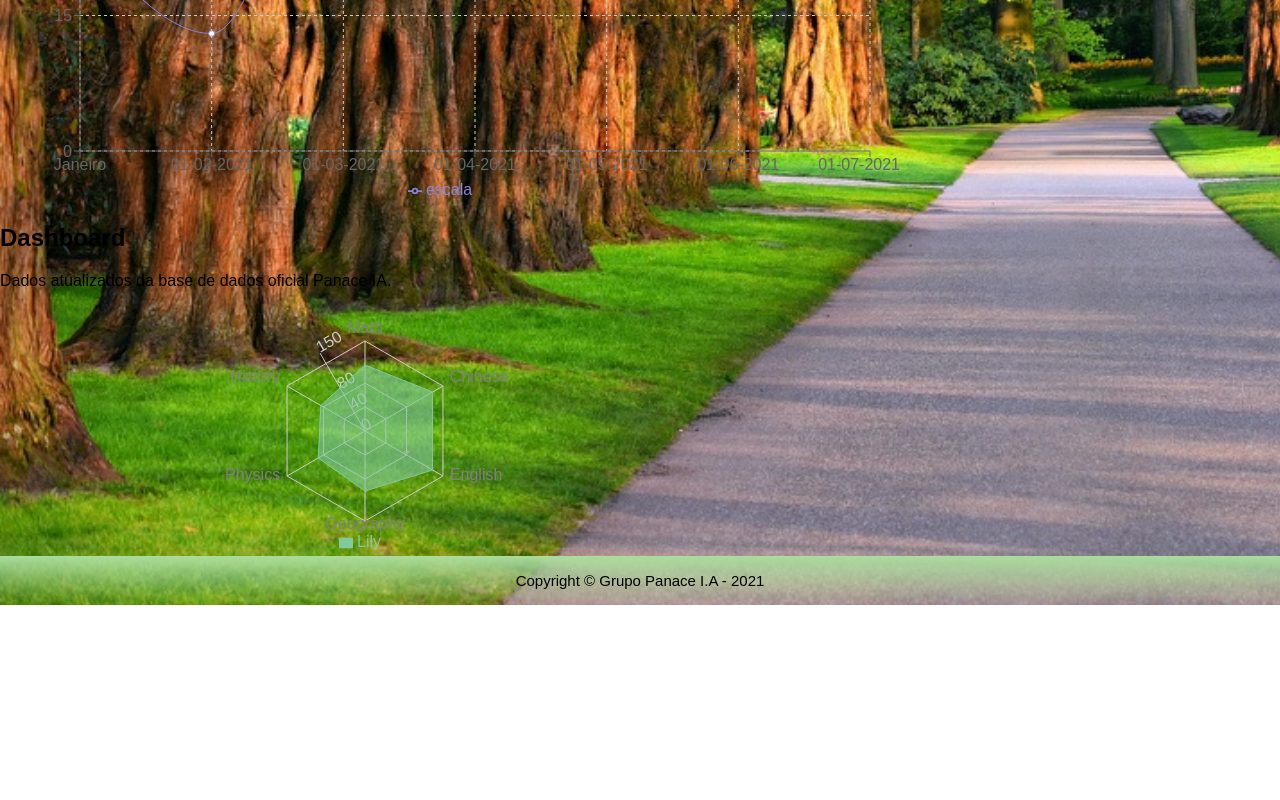
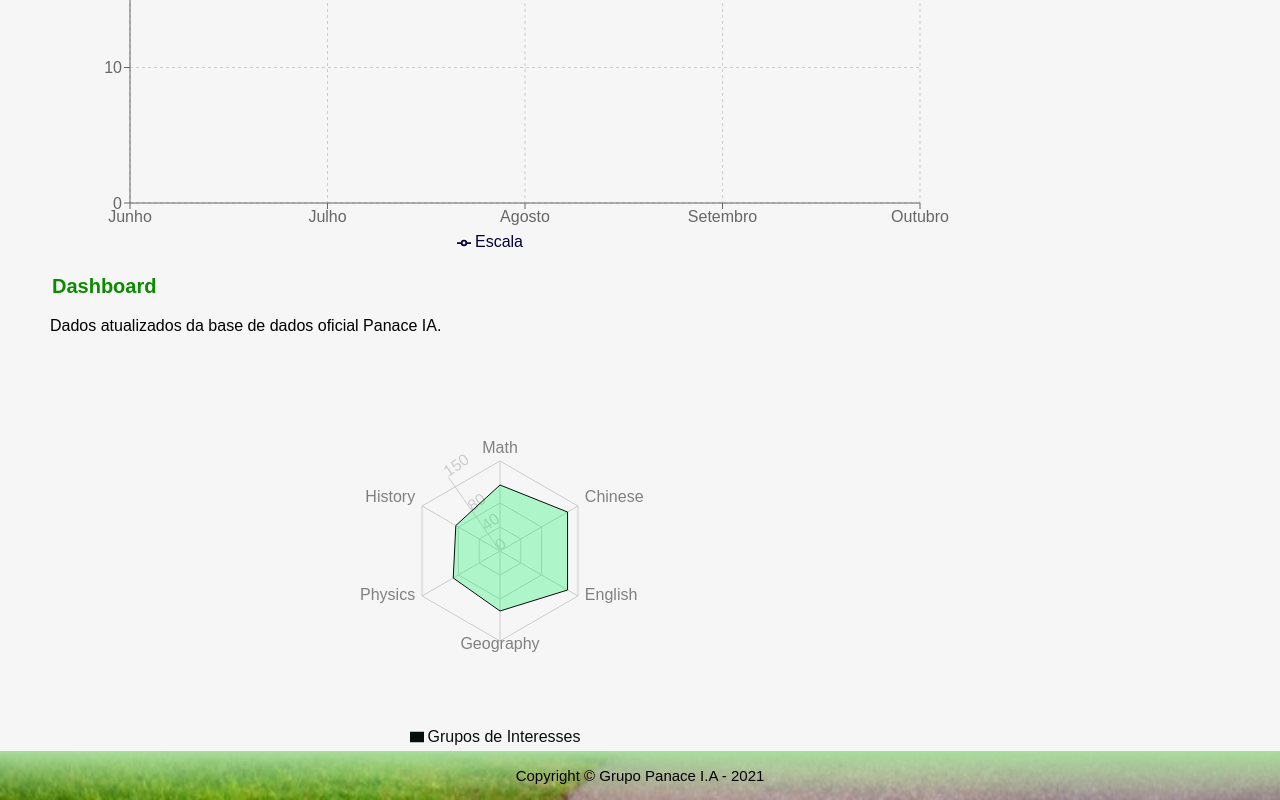
Before and after one commit to Marcos26-tech/PanaceiaReact, a React (Create React App) app: page /dashboard in a window 1280 px wide. Shown: the part 925-1725 px from the top of the page. Before the commit the page ends 1530 px from the top, so only its background shows below. Built offline with nearby package versions, Linux system fonts and the light colour scheme; no server answers.

Commit message:
ajuste de style no dashbord

```diff
--- a/src/assets/style/StyleGlobal.js
+++ b/src/assets/style/StyleGlobal.js
@@ -13,7 +13,7 @@ export const Container = styled.section`
   @media (max-width: 789px) {
     margin: 3rem 3% auto;
     padding:10px;
-    height:41rem;
+    height:100%;
     h3 {
       font-size:12px;
     }
--- a/src/assets/style/StylePagePerfil.js
+++ b/src/assets/style/StylePagePerfil.js
@@ -114,7 +114,7 @@ export const FormButton = styled.button`
 
 //style botão sair da pagina perfil
 export const Button = styled.button`
-  margin: 0 0 0 90%;
+  margin: 0 0 0 88%;
   display: inline-block;
   width: 10%;
   padding:5px 0;
@@ -135,8 +135,34 @@ export const Button = styled.button`
   }
   @media (max-width: 783px) {
     font-size: 12px;
-    text-align: center;
     margin: 0 0 0 85%;
     width: 19%;
   }
 `;
+
+export const Buttoon = styled.button`
+  display: inline-block;
+  margin: 2% 0 0 83%;
+  width:19%;
+  padding:5px;
+  text-align: center;
+  font-family: inherit;
+  font-size: 15px;
+  font-weight: 700;
+  color: rgb(255, 255, 255);
+  background-color: rgb(255, 234, 0);
+  border: 0;
+  border-radius: 35px;
+  box-shadow: 0 10px 10px rgba(0, 0, 0, 0.08);
+  cursor: pointer;
+  transition: all 0.25s cubic-bezier(0.02, 0.01, 0.47, 1);
+  &:hover {
+    box-shadow: 0 15px 15px rgba(0, 0, 0, 0.16);
+    transform: translate(0, -5px);
+  }
+  @media (max-width: 783px) {
+    font-size: 12px;
+    margin: 2% 0 0 82%;
+    width: 25%;
+  }
+`;
--- a/src/pages/dashboard/PageDashboard.jsx
+++ b/src/pages/dashboard/PageDashboard.jsx
@@ -1,137 +1,155 @@
-import { React, useState, useEffect } from 'react';
-import { Radar, RadarChart, PolarGrid, PolarRadiusAxis, PolarAngleAxis, LineChart, Line, XAxis, YAxis, CartesianGrid, Tooltip, Legend } from 'recharts'
+import { React, useState, useEffect } from "react";
+import {
+  Radar,
+  RadarChart,
+  PolarGrid,
+  PolarRadiusAxis,
+  PolarAngleAxis,
+  LineChart,
+  Line,
+  XAxis,
+  YAxis,
+  CartesianGrid,
+  Tooltip,
+  Legend,
+} from "recharts";
+import { Container } from "../../assets/style/StyleComunidadeGlobal";
 
 const data = [
-    { name: "Janeiro", escala: 24, amt: 2400 },
-    { name: "01-02-2021", escala: 13, amt: 2210 },
-    { name: "01-03-2021", escala: 38, amt: 2290 },
-    { name: "01-04-2021", escala: 39, amt: 2000 },
-    { name: "01-05-2021", escala: 48, amt: 2181 },
-    { name: "01-06-2021", escala: 38, amt: 2500 },
-    { name: "01-07-2021", escala: 43, amt: 2100 },
+  { name: "Junho", Escala: 24, amt: 2400 },
+  { name: "Julho", Escala: 20, amt: 2210 },
+  { name: "Agosto", Escala: 38, amt: 2290 },
+  { name: "Setembro", Escala: 39, amt: 2000 },
+  { name: "Outubro", Escala: 30, amt: 2181 },
+
 ];
 
 const data2 = [
   {
-        "subject": "Math",
-        "A": 120,
-        "B": 110,
-        "fullMark": 150
+    subject: "Math",
+    A: 120,
+    B: 110,
+    fullMark: 150,
   },
   {
-        "subject": "Chinese",
-        "A": 98,
-        "B": 130,
-        "fullMark": 150
+    subject: "Chinese",
+    A: 98,
+    B: 130,
+    fullMark: 150,
   },
   {
-        "subject": "English",
-        "A": 86,
-        "B": 130,
-        "fullMark": 150
+    subject: "English",
+    A: 86,
+    B: 130,
+    fullMark: 150,
   },
   {
-        "subject": "Geography",
-        "A": 99,
-        "B": 100,
-        "fullMark": 150
+    subject: "Geography",
+    A: 99,
+    B: 100,
+    fullMark: 150,
   },
   {
-        "subject": "Physics",
-        "A": 85,
-        "B": 90,
-        "fullMark": 150
+    subject: "Physics",
+    A: 85,
+    B: 90,
+    fullMark: 150,
   },
   {
-        "subject": "History",
-        "A": 65,
-        "B": 85,
-        "fullMark": 150
-    }
-]
-
-
+    subject: "History",
+    A: 65,
+    B: 85,
+    fullMark: 150,
+  },
+];
 
 const Dashboard = () => {
-
   // MÉTODO GET
-    const [usuarios, setUsuarios] = useState([])
+  const [usuarios, setUsuarios] = useState([]);
 
   // Effect para trazer todo conteúdo do objeto
   useEffect(() => {
-        fetch("/rest/user").then((resp) => {
-            return resp.json()
-        }).then((resp) => {
-            setUsuarios(resp)
-            console.log(resp)
-        }).catch(error => {
-            console.log(error)
+    fetch("/rest/user")
+      .then((resp) => {
+        return resp.json();
       })
-    }, [])
-
+      .then((resp) => {
+        setUsuarios(resp);
+        console.log(resp);
+      })
+      .catch((error) => {
+        console.log(error);
+      });
+  }, []);
 
   // MÉTODO GET
-    const [comunidades, setComunidades] = useState([])
+  const [comunidades, setComunidades] = useState([]);
 
   // Effect para trazer todo conteúdo do objeto
   useEffect(() => {
-        fetch("/rest/community").then((resp) => {
-            return resp.json()
-        }).then((resp) => {
-            setComunidades(resp)
-            console.log(resp)
-        }).catch(error => {
-            console.log(error)
+    fetch("/rest/community")
+      .then((resp) => {
+        return resp.json();
       })
-    }, [])
-
+      .then((resp) => {
+        setComunidades(resp);
+        console.log(resp);
+      })
+      .catch((error) => {
+        console.log(error);
+      });
+  }, []);
 
   // MÉTODO GET
-    const [depoimentos, setDepoimentos] = useState([])
+  const [depoimentos, setDepoimentos] = useState([]);
 
   // Effect para trazer todo conteúdo do objeto
   useEffect(() => {
-        fetch("/rest/brief").then((resp) => {
-            return resp.json()
-        }).then((resp) => {
-            setDepoimentos(resp)
-            console.log(resp)
-        }).catch(error => {
-            console.log(error)
+    fetch("/rest/brief")
+      .then((resp) => {
+        return resp.json();
       })
-    }, [])
-
+      .then((resp) => {
+        setDepoimentos(resp);
+        console.log(resp);
+      })
+      .catch((error) => {
+        console.log(error);
+      });
+  }, []);
 
   // MÉTODO GET
-    const [questionarios, setQuestionarios] = useState([])
+  const [questionarios, setQuestionarios] = useState([]);
 
   // Effect para trazer todo conteúdo do objeto
   useEffect(() => {
-        fetch("/rest/survey").then((resp) => {
-            return resp.json()
-        }).then((resp) => {
-            setQuestionarios(resp)
-            console.log(resp)
-        }).catch(error => {
-            console.log(error)
+    fetch("/rest/survey")
+      .then((resp) => {
+        return resp.json();
       })
-    }, [])
-
+      .then((resp) => {
+        setQuestionarios(resp);
+        console.log(resp);
+      })
+      .catch((error) => {
+        console.log(error);
+      });
+  }, []);
 
   var numUsuarios = Object.keys(usuarios).length;
   var numComunidades = Object.keys(comunidades).length;
   var numDepoimentos = Object.keys(depoimentos).length;
   var numQuestionarios = Object.keys(questionarios).length;
 
-
   var total = questionarios.reduce(getTotal, 0);
 
   function getTotal(total, item) {
-        return total + (item.escala);
+    return total + item.escala;
   }
 
   return (
     <>
+      <Container>
         <div>
           <h2>Dashboard Panace IA</h2>
           <p>Dados atualizados da base de dados oficial Panace IA. </p>
@@ -139,9 +157,13 @@ const Dashboard = () => {
             <h1>O número de usuárias registradas é de: {numUsuarios}</h1>
             <h1>O número de comunidades criadas é de: {numComunidades}</h1>
             <h1>O número de depoimentos postados é de: {numDepoimentos}</h1>
-                    <h2>A média de depoimentos por comunidades é: {`${(numDepoimentos / numComunidades).toFixed(1)}`}</h2>
-                    <h2>Média de escalas: {`${(total / numQuestionarios).toFixed(2)}`}</h2>
-
+            <h2>
+              A média de depoimentos por comunidades é:{" "}
+              {`${(numDepoimentos / numComunidades).toFixed(1)}`}
+            </h2>
+            <h2>
+              Média de escalas: {`${(total / numQuestionarios).toFixed(2)}`}
+            </h2>
           </div>
         </div>
         <div>
@@ -149,17 +171,18 @@ const Dashboard = () => {
             width={900}
             height={600}
             data={data}
-                    margin={{ top: 5, right: 30, left: 20, bottom: 5 }}>
+            margin={{ top: 5, right: 30, left: 20, bottom: 5 }}
+          >
             <Line
-                        type='monotone'
-                        dataKey='escala'
-                        stroke='#8884d8'
+              type="monotone"
+              dataKey="Escala"
+              stroke="#040138"
               activeDot={{ r: 8 }}
             />
-                    <CartesianGrid strokeDasharray='3 3' />
+            <CartesianGrid strokeDasharray="3 3" />
             <Tooltip />
             <YAxis />
-                    <XAxis dataKey='name' />
+            <XAxis dataKey="name" />
             <Legend />
           </LineChart>
         </div>
@@ -168,17 +191,24 @@ const Dashboard = () => {
           <p>Dados atualizados da base de dados oficial Panace IA. </p>
         </div>
         <div>
-                <RadarChart outerRadius={90} width={730} height={250} data={data2}>
+          <RadarChart outerRadius={90} width={900} height={400} data={data2}>
             <PolarGrid />
             <PolarAngleAxis dataKey="subject" />
-                    <PolarRadiusAxis angle={120} domain={[0, 150]} />
+            <PolarRadiusAxis angle={125} domain={[0, 150]} />
 
-                    <Radar name="Lily" dataKey="B" stroke="#82ca9d" fill="#82ca9d" fillOpacity={0.6} />
+            <Radar
+              name="Grupos de Interesses"
+              dataKey="B"
+              stroke="#060f0a"
+              fill="#06f361"
+              fillOpacity={0.3}
+            />
             <Legend />
           </RadarChart>
         </div>
+      </Container>
     </>
   );
-}
+};
 
 export default Dashboard;
--- a/src/pages/perfil/PagePerfil.jsx
+++ b/src/pages/perfil/PagePerfil.jsx
@@ -1,5 +1,5 @@
 import React, { useState } from "react";
-import {Form, FormWrapper, FormHeader, FormBody, FormFieldset, FormInput, FormButton, Button, Input} from '../../assets/style/StylePagePerfil';
+import {Form, FormWrapper, FormHeader, FormBody, FormFieldset, FormInput, FormButton, Button, Buttoon, Input} from '../../assets/style/StylePagePerfil';
 
 const PagePerfil = () => {
 
@@ -71,7 +71,7 @@ const PagePerfil = () => {
                     <h2>Perfil</h2>
                     <div>
                         <Button onClick={sair}>Sair</Button>
-                        <Button onClick={AcessoAdmin}>Acesso de Admin</Button>
+                        <Buttoon onClick={AcessoAdmin}>Acesso de Admin</Buttoon>
                     </div>
                 </FormHeader>
 
--- a/src/pages/termos/PageTermosDeUso.jsx
+++ b/src/pages/termos/PageTermosDeUso.jsx
@@ -27,6 +27,16 @@ export const Section = styled.section`
     text-align: justify;
     margin: 5px;
     font-size: 14px;
+  }
+  @media (max-width: 783px) {
+    height:100%;
+    margin: 10px 2% 2px;
+    h2 {
+      font-size: 14px;
+    }
+    p {
+      font-size: 11px;
+    }
   }
 `;
 
```
Lines whose indentation alone changed are shown as unchanged.
